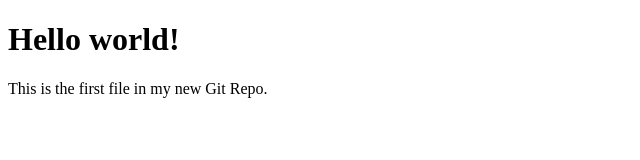
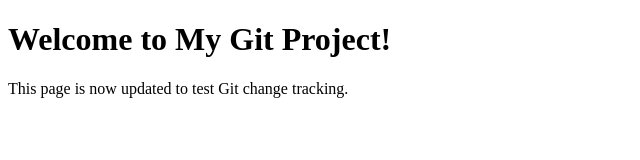
Before and after one commit to chandana1069/My_first_repo, a plain HTML site: page index.html in a window 1280 px wide. Shown: the whole page, without its empty margins (0-640 px from the left). Drawn offline with Linux system fonts and the light colour scheme.

Commit message:
committing second change

```diff
--- a/index.html
+++ b/index.html
@@ -4,7 +4,7 @@
     <title>Hello World!</title>
 </head>
 <body>
-    <h1>Hello world!</h1>
-    <p>This is the first file in my new Git Repo.</p>
+   <h1>Welcome to My Git Project!</h1>
+<p>This page is now updated to test Git change tracking.</p>
 </body>
 </html>
```
